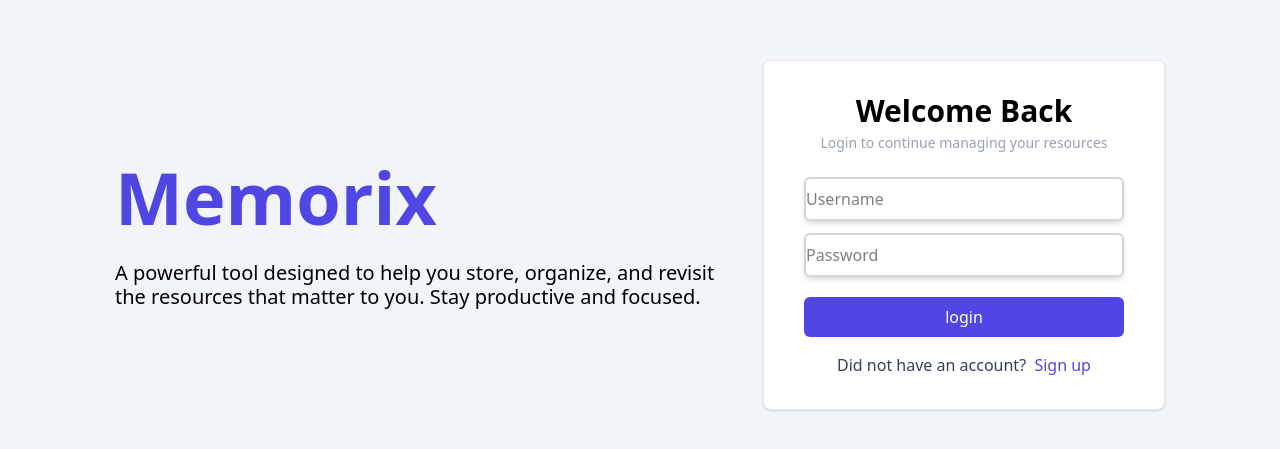
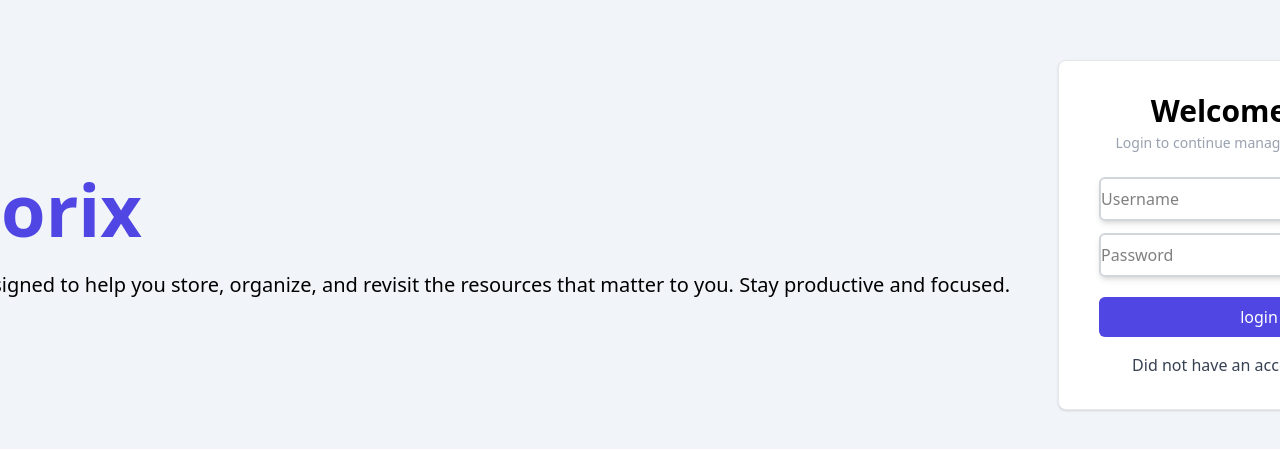
Before and after one commit to Piyush631/memorix, a React (Vite) app in the folder frontend/: page / in a window 1280 px wide. Shown: the part 165-614 px from the top of the page. Built offline with nearby package versions, Linux system fonts and the light colour scheme.

Commit message:
add search bar

```diff
--- a/frontend/src/components/Signin.tsx
+++ b/frontend/src/components/Signin.tsx
@@ -7,7 +7,7 @@ import axios from 'axios'
 import { useNavigate } from "react-router-dom";
 import { toast } from "react-toastify";
 import { useState } from "react";
-import { motion } from "motion/react"
+import { easeInOut, motion } from "motion/react"
 const FormSchema=z.object({
     username:z.string().min(5,"Username must be at least 4 characters long").max(20),
     password:z.string().min(6,"Password must be at least 6 characters long")
@@ -84,9 +84,15 @@ return (
     ease: "easeInOut",
 
   }} className="text-7xl font-bold  text-[#5046E4] ">Memorix</motion.div>
-    <div className="text-xl font-normal leading-6  mt-7 w-[600px]">
+    <motion.div
+    style={{overflow:"hidden", whiteSpace:"nowrap"}}
+    initial={{width:0}}
+    animate={{width:"100%"}}
+    transition={{ease:easeInOut, duration:2}}
+
+    className="text-xl font-normal leading-6  mt-7 w-[600px]">
     A powerful tool designed to help you store, organize, and revisit the resources that matter to you. Stay productive and focused.
-    </div>
+    </motion.div>
  </div>
         <div className="bg-white pr-12 pl-12 pb-10 pt-8 lg:px-10 lg:py-8  rounded-lg border-[1px] shadow border-gray-200 ">
       <div className=" lg:hidden block text-center text-5xl font-semibold text-[#5046E4] font-mono">  Memorix </div>
```
